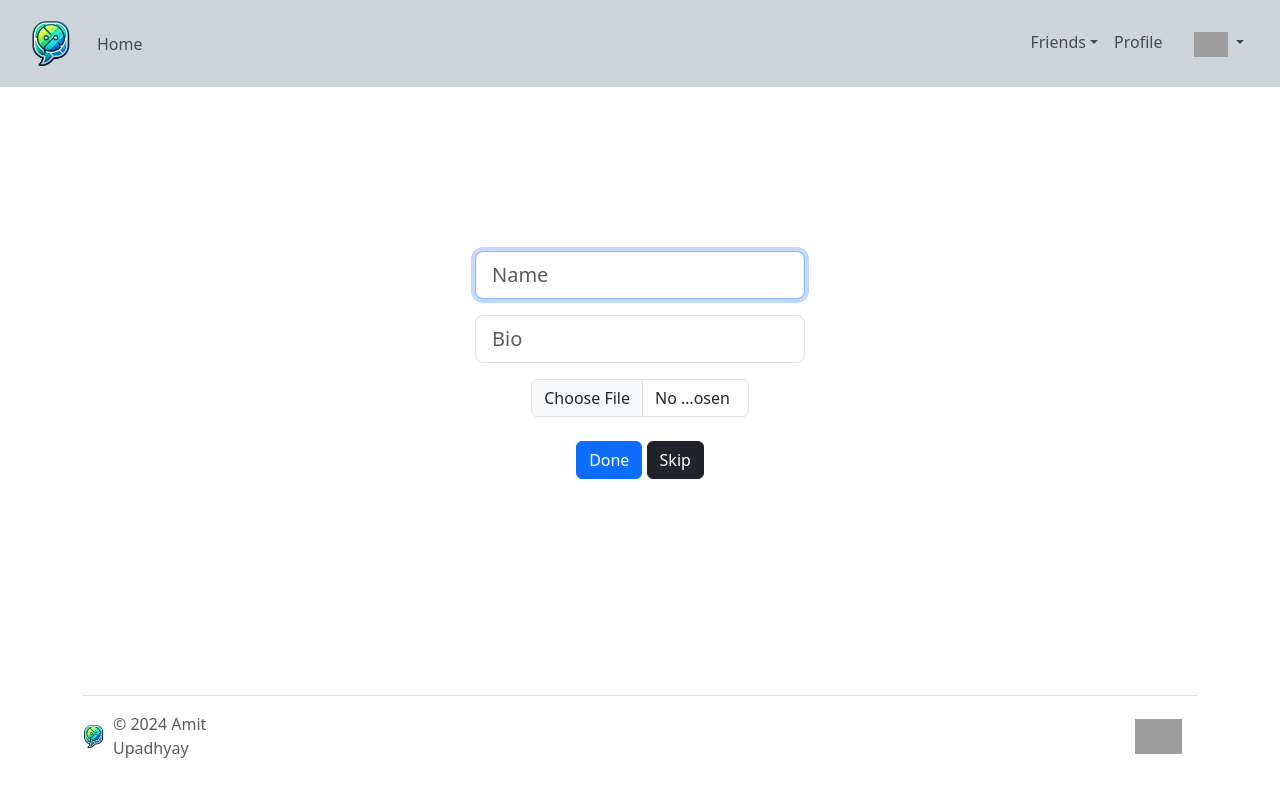
After one commit to ppl-call-me-tima/chatify, a Flask app: page /details in a window 1280 px wide. The commit adds this page. Run offline with Flask 3, Linux system fonts and the light colour scheme; the visitor is signed in with stand-in values (Sample User, id 1); grey boxes are pictures that could not be loaded.

Commit message:
Add details entering page for newly registered user

```diff
--- a/app.py
+++ b/app.py
@@ -5,7 +5,7 @@ from database import execute, execute_retrieve
 from datetime import datetime, timedelta
 from flask import Flask, flash, jsonify, render_template, redirect, request, session, url_for
 from flask_socketio import SocketIO, join_room, leave_room, send, emit
-from helpers import allowed_file, flash_and_redirect, login_required, log_user_in, send_get, url_for_pfp, add_friend_automatically
+from helpers import add_friend_automatically, allowed_file, flash_and_redirect, login_required, log_user_in, new_user, send_get, url_for_pfp
 from markupsafe import escape
 from pytz import timezone
 from werkzeug.security import check_password_hash, generate_password_hash
@@ -195,6 +195,41 @@ def change_password():
         return flash_and_redirect("Password changed successfully!", "change_password")
     else:
         return render_template("change_password.html")
+
+
+@app.route("/details", methods=["GET", "POST"])
+@login_required
+@new_user
+def details():
+    if request.method == "POST":
+        name = request.form.get("name")
+        bio = request.form.get("bio")
+        file = request.files.get("upload_pfp")
+
+        if name:
+            execute("UPDATE user SET name = :name WHERE id = :id", {"name": name, "id": session.get("user_id")})
+
+        if bio:
+            execute("UPDATE user SET bio = :bio WHERE id = :id", {"bio": bio, "id": session.get("user_id")})
+
+        if file:
+            if allowed_file(file.filename) and len(file.filename) <= 50:
+                filename = secure_filename(file.filename)
+                timestamp = datetime.now(tz=IST).strftime("%Y%m%d_%H%M%S%f")
+                name, ext = os.path.splitext(filename)
+                filename = f"{name}_{timestamp}{ext}"
+
+                execute("UPDATE user SET pfp_filename = :filename WHERE id = :user_id",
+                        {"filename": filename, "user_id": session.get("user_id")})
+
+                s3.upload_fileobj(file, aws_bucket_name, filename)
+            else:
+                flash("There was an issue uploading your profile photo, re-upload it from the Profile tab.")
+
+        session.pop("new_user")
+        return redirect(url_for("index"))
+    else:
+        return render_template("details.html")
 
 
 @app.route("/friends/myfriends")
@@ -423,8 +458,9 @@ def register():
         rows = execute_retrieve("SELECT id FROM user WHERE username = :username", {"username":username})
         log_user_in(rows[0]["id"], username)
         add_friend_automatically(rows=rows)
+        session["new_user"] = True
 
-        return flash_and_redirect("Successfully Registered and Logged-In!", "index")
+        return redirect(url_for("details"))
     else:
         return render_template("register.html")
 
--- a/helpers.py
+++ b/helpers.py
@@ -38,6 +38,15 @@ def log_user_in(user_id: int, username: str):
     session["username"] = username
 
 
+def new_user(f):
+    @wraps(f)
+    def decorated_function(*args, **kwargs):
+        if "new_user" not in session:
+            return redirect(url_for("index"))
+        return f(*args, **kwargs)
+    return decorated_function
+
+
 def send_get():
     requests.get("https://chatify-i0dd.onrender.com/")
 
--- /dev/null
+++ b/templates/details.html
@@ -0,0 +1,29 @@
+{% extends "layout.html" %}
+
+{% block title %}
+Details
+{% endblock %}
+
+{% block main %}
+
+<div id="main-box" class="container mt-4">
+    <div id="inner-box">
+        <form id="f" class="d-flex flex-column align-items-center" action="/details" enctype="multipart/form-data" method="post">
+            <div class="mb-3">
+                <input {% if not old %} autofocus {% endif %} class="form-control form-control-lg" name="name" placeholder="Name" type="text" value="{{ name }}">
+            </div>
+            <div class="mb-3">
+                <input {% if not new %} autofocus {% endif %} class="form-control form-control-lg" name="bio" placeholder="Bio" type="text" value="{{ bio }}">
+            </div>
+            <div class="mb-4">
+                <input class="form-control" name="upload_pfp" type="file" style="width: 17vw;">
+            </div>
+            <div>
+                <input class="btn btn-primary" type="submit" value="Done">
+                <input class="btn btn-primary btn-dark" type="submit" value="Skip">
+            </div>
+        </form>
+    </div>
+</div>
+
+{% endblock %}
--- a/templates/profile.html
+++ b/templates/profile.html
@@ -5,6 +5,7 @@ Profile
 {% endblock %}
 
 {% block main %}
+<a href="/details">DETAILS</a>
 <div id="main-box" class="container mt-4">
     <div class="row container mx-auto">
         <div class="col-auto ms-2">
```
